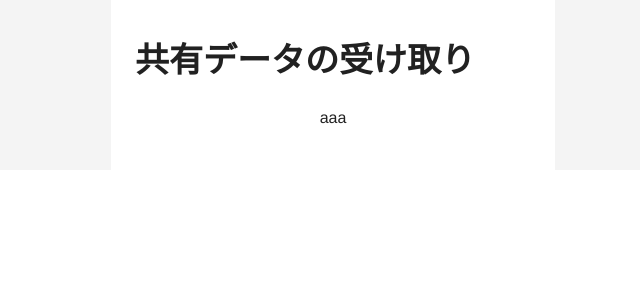
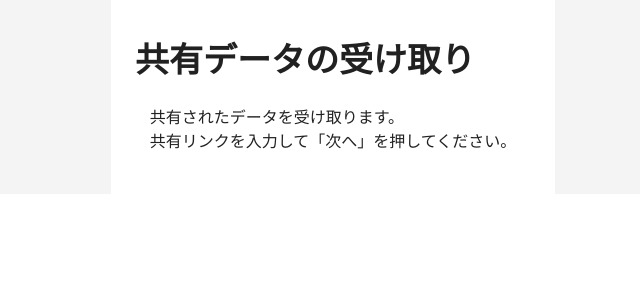
Before and after one commit to STECH-for-My-Shienkin-Navi/My-Shienkin-Navi, a React (Vite) app: page /DataReceivePage in a window 1280 px wide. Shown: the top 300 px of the page, without its empty margins (307-947 px from the left). Built offline with nearby package versions, Linux system fonts and the light colour scheme.

Commit message:
feat: DataReceivePage内に、説明を追加した。

```diff
--- a/src/components/pages/DataReceivePage.tsx
+++ b/src/components/pages/DataReceivePage.tsx
@@ -1,10 +1,11 @@
 import { FC } from 'react';
 import { MainLayout } from '../layout/MainLayout';
+import { Typography } from '@mui/material';
 
 export const DataReceivePage: FC = () => {
   return (
     <MainLayout title="共有データの受け取り">
-      <div>aaa</div>
+      <Typography variant='body1'>共有されたデータを受け取ります。<br></br>共有リンクを入力して「次へ」を押してください。</Typography>
     </MainLayout>
   );
 };
```
